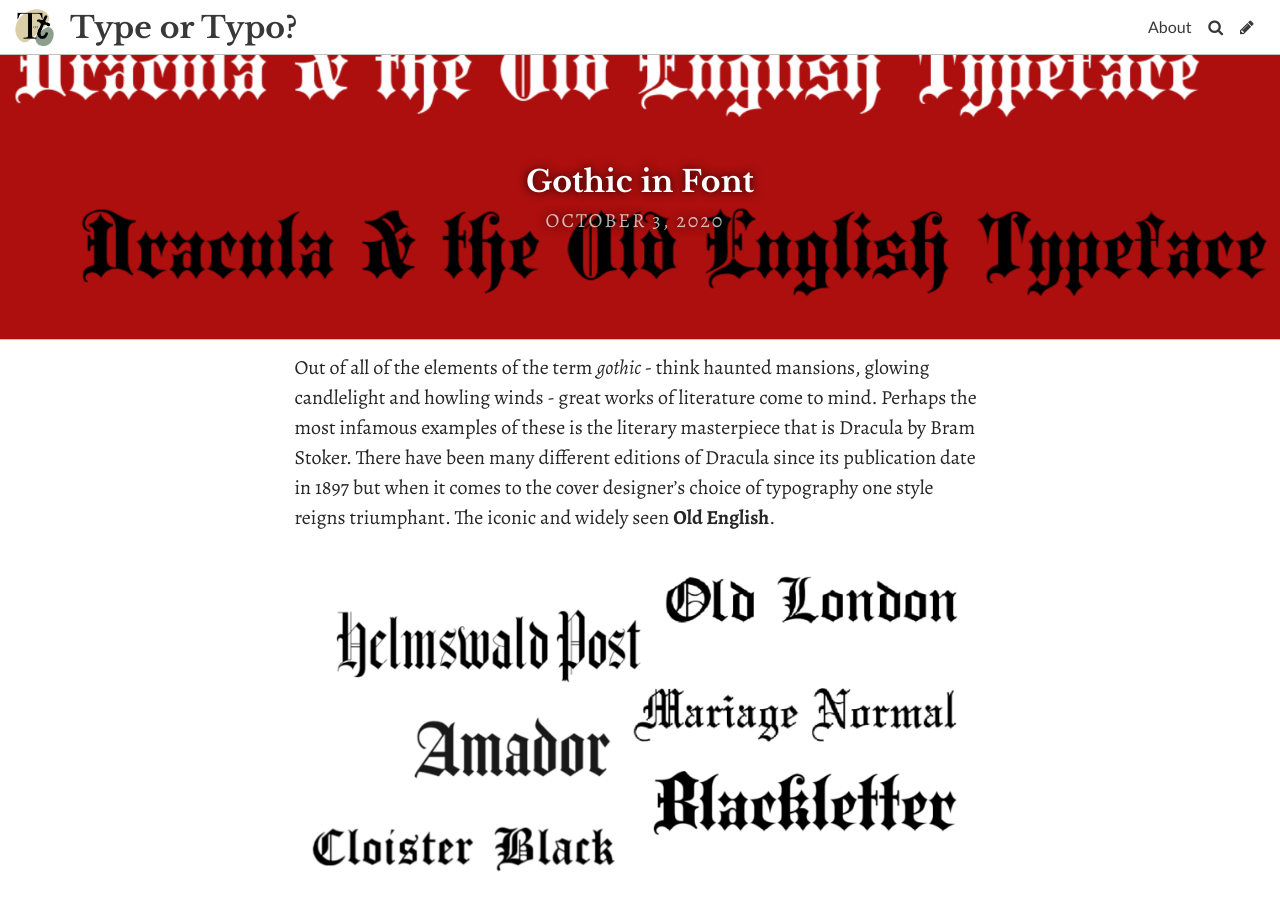
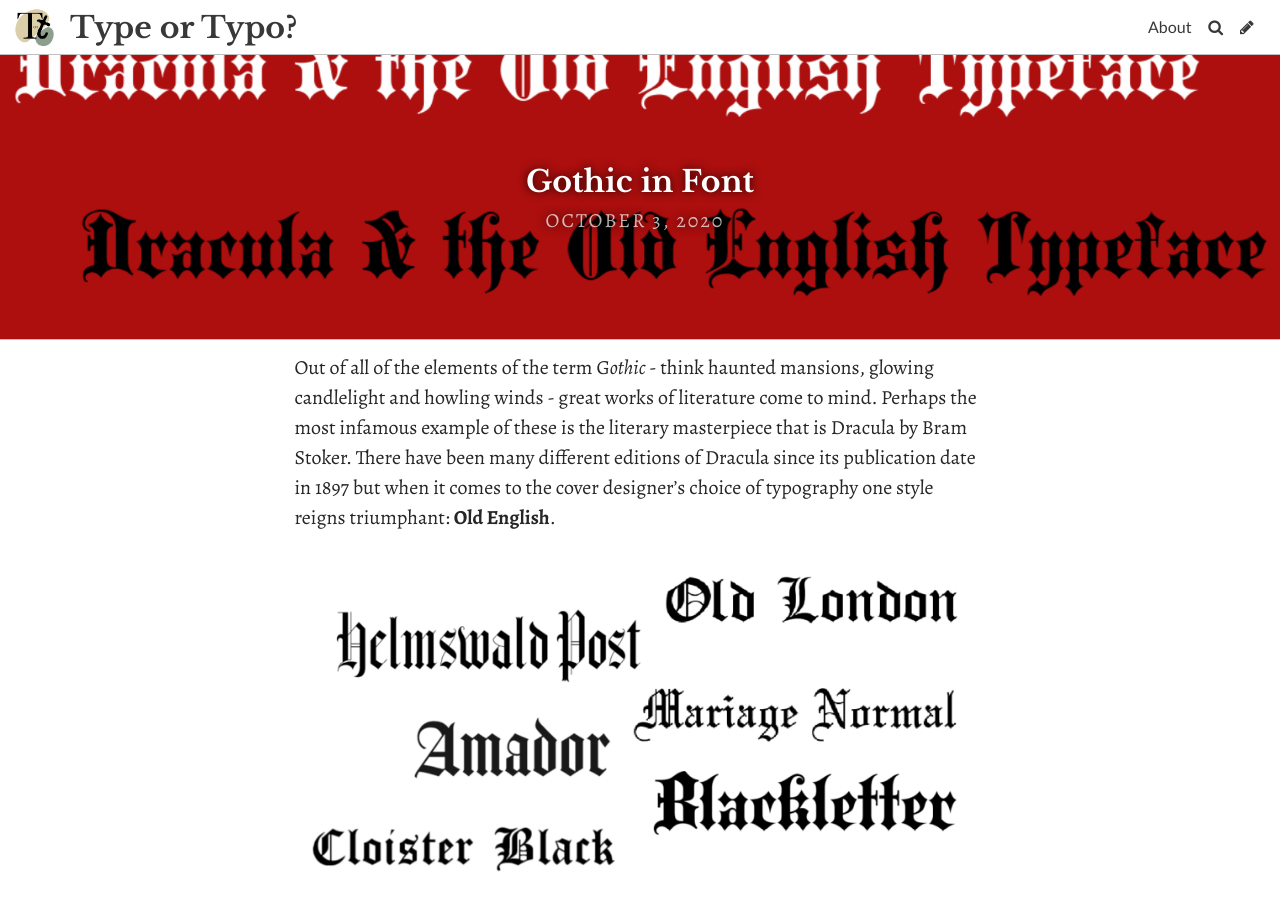
Before and after one commit to jemcox/brookesbooks, a Jekyll site: the page built from _posts/2020-10-03-gothic-literature-and-the-old-english-font.md, in a window 1280 px wide and 900 px high. Built offline with Jekyll 4.4.1, drawn with Linux system fonts in a browser that asks for light colours; some web fonts are replaced.

Commit message:
Update Post “2020-10-03-gothic-literature-and-the-old-english-font”

```diff
--- a/_posts/2020-10-03-gothic-literature-and-the-old-english-font.md
+++ b/_posts/2020-10-03-gothic-literature-and-the-old-english-font.md
@@ -10,7 +10,7 @@
   - Art
   - Design
 ---
-Out of all of the elements of the term *gothic* - think haunted mansions, glowing candlelight and howling winds - great works of literature come to mind. Perhaps the most infamous examples of these is the literary masterpiece that is Dracula by Bram Stoker. There have been many different editions of Dracula since its publication date in 1897 but when it comes to the cover designer's choice of typography one style reigns triumphant. The iconic and widely seen **Old English**.
+Out of all of the elements of the term G*othic* - think haunted mansions, glowing candlelight and howling winds - great works of literature come to mind. Perhaps the most infamous example of these is the literary masterpiece that is Dracula by Bram Stoker. There have been many different editions of Dracula since its publication date in 1897 but when it comes to the cover designer's choice of typography one style reigns triumphant: **Old English**.
 
 ![Examples of fonts within the Old English family](../uploads/screenshot-2020-10-04-at-13.21.25.png "Examples of fonts within the Old English family")
 
```
